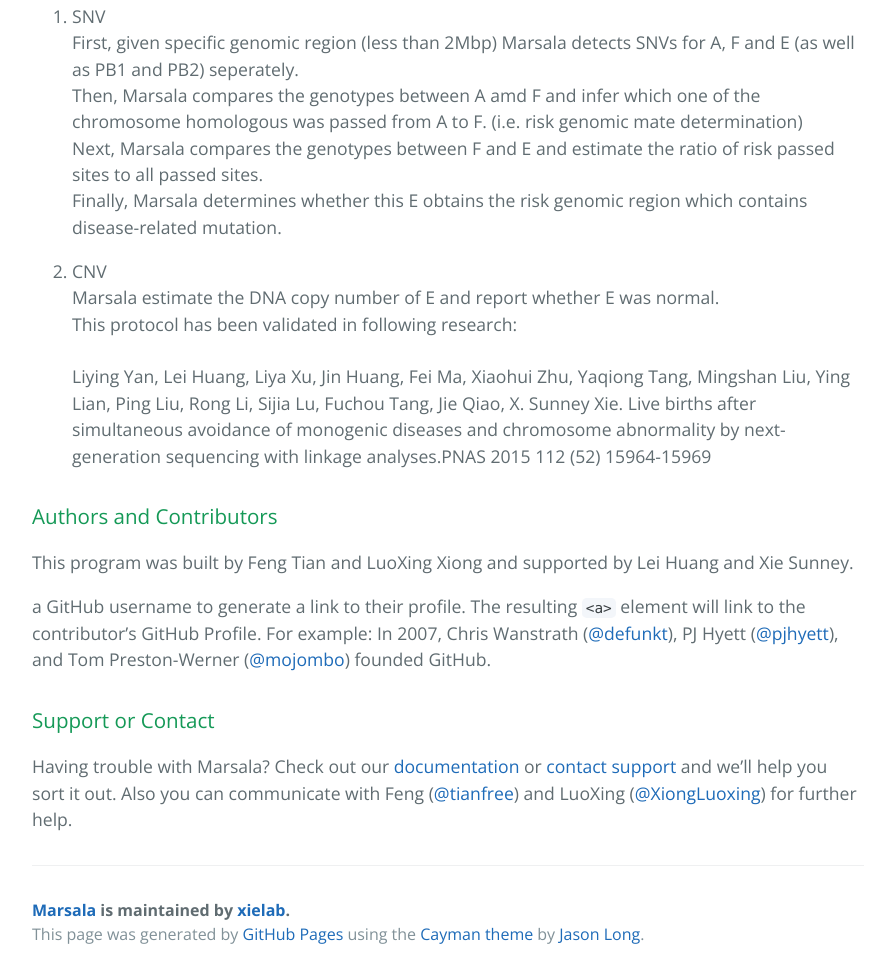
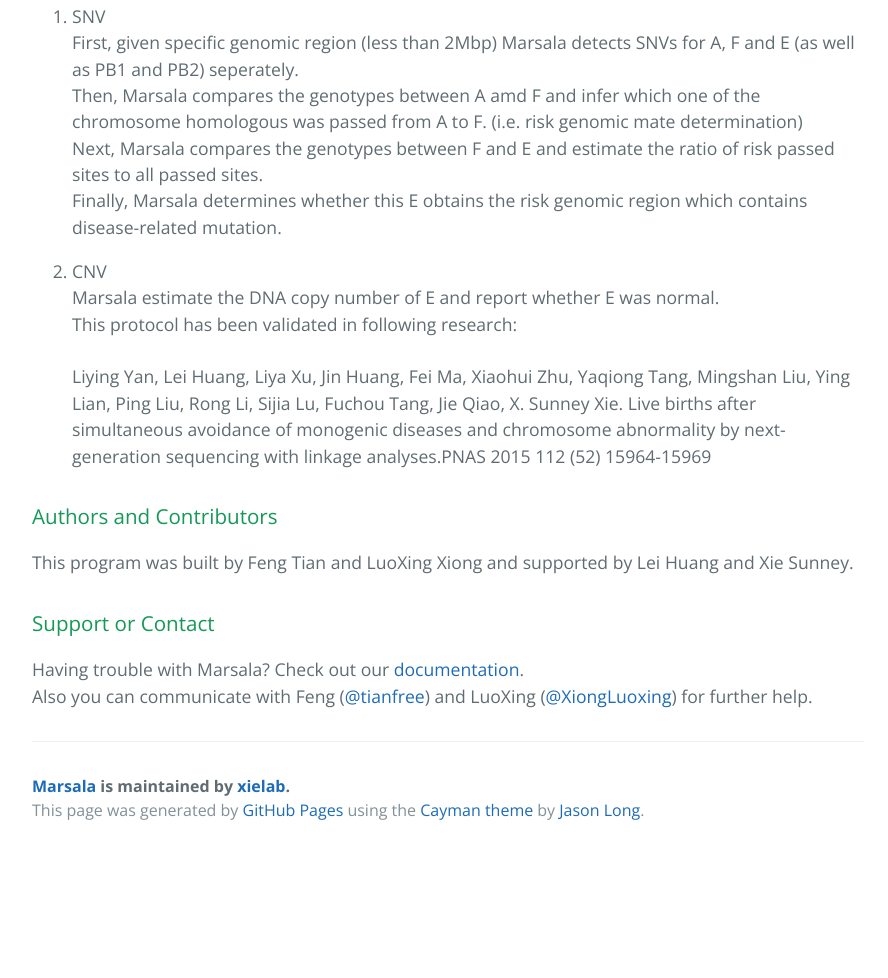
Before and after one commit to XiongLuoxing/marsala, a plain HTML site: page index.html in a window 1280 px wide. Shown: the part 910-1888 px from the top of the page, without its empty margins (192-1080 px from the left). After the commit the page ends 1764 px from the top, so only its background shows below. Drawn offline with nearby package versions, Linux system fonts and the light colour scheme.

Commit message:
Create gh-pages branch via GitHub

```diff
--- a/index.html
+++ b/index.html
@@ -53,14 +53,12 @@ Liying Yan,  Lei Huang,  Liya Xu,  Jin Huang,  Fei Ma,  Xiaohui Zhu,  Yaqiong Ta
 <h3>
 <a id="authors-and-contributors" class="anchor" href="#authors-and-contributors" aria-hidden="true"><span aria-hidden="true" class="octicon octicon-link"></span></a>Authors and Contributors</h3>
 
-<p>This program was built by Feng Tian and LuoXing Xiong and supported by Lei Huang and Xie Sunney.</p>
-
-<p>a GitHub username to generate a link to their profile. The resulting <code>&lt;a&gt;</code> element will link to the contributor’s GitHub Profile. For example: In 2007, Chris Wanstrath (<a href="https://github.com/defunkt" class="user-mention">@defunkt</a>), PJ Hyett (<a href="https://github.com/pjhyett" class="user-mention">@pjhyett</a>), and Tom Preston-Werner (<a href="https://github.com/mojombo" class="user-mention">@mojombo</a>) founded GitHub.</p>
+<p>This program was built by Feng Tian and LuoXing Xiong and supported by Lei Huang and Xie Sunney.  </p>
 
 <h3>
 <a id="support-or-contact" class="anchor" href="#support-or-contact" aria-hidden="true"><span aria-hidden="true" class="octicon octicon-link"></span></a>Support or Contact</h3>
 
-<p>Having trouble with Marsala? Check out our <a href="https://help.github.com/pages">documentation</a> or <a href="https://github.com/contact">contact support</a> and we’ll help you sort it out.
+<p>Having trouble with Marsala? Check out our <a href="http://xielab.github.io/marsala/documentation">documentation</a>.<br>
 Also you can communicate with Feng (<a href="https://github.com/tianfree" class="user-mention">@tianfree</a>) and LuoXing (<a href="https://github.com/XiongLuoxing" class="user-mention">@XiongLuoxing</a>) for further help.</p>
 
       <footer class="site-footer">
```
Also changed, not shown: params.json (+1 -1 lines).
